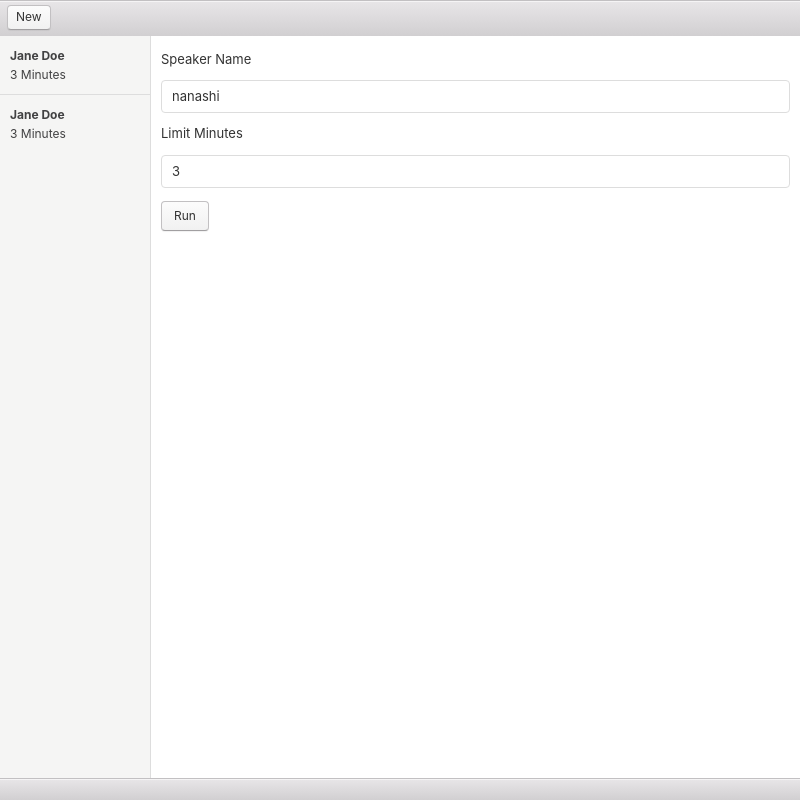
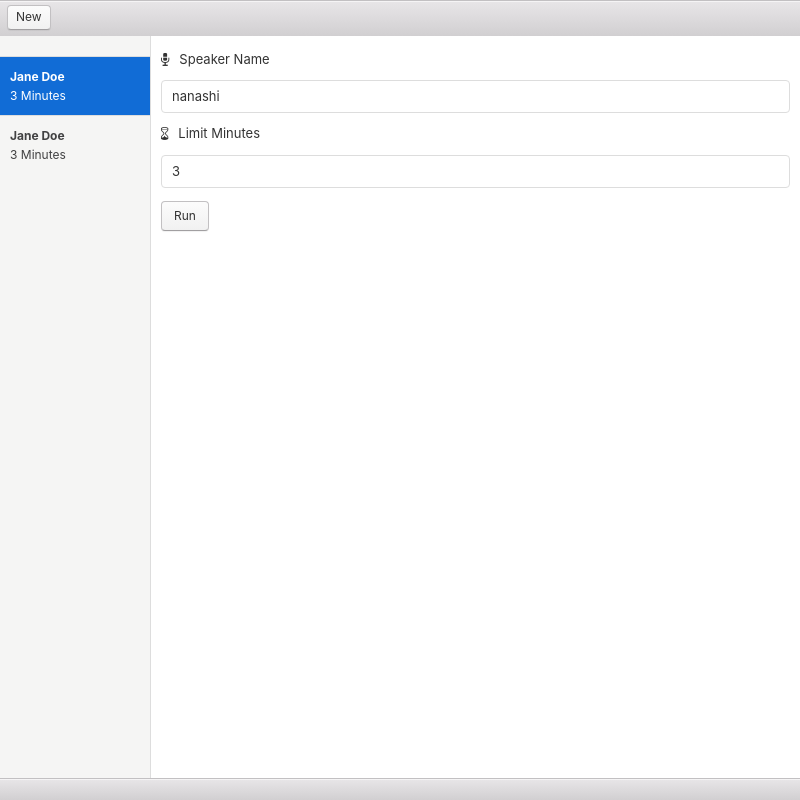
Before and after one commit to blp1526/electron_test, an Electron app: page index.html in a window 800 px wide. Drawn offline with Linux system fonts and the light colour scheme.

Commit message:
Add icons

```diff
--- a/assets/stylesheets/index.css
+++ b/assets/stylesheets/index.css
@@ -11,3 +11,7 @@ body {
 .form {
   margin: 10px;
 }
+
+.left-icon {
+  padding-right: 10px;
+}
--- a/index.html
+++ b/index.html
@@ -22,7 +22,9 @@
         <div class="pane-group">
           <div class="pane-sm sidebar">
             <ul class="list-group">
-              <li class="list-group-item">
+              <li class="list-group-header">
+              </li>
+              <li class="list-group-item active">
                 <div class="media-body">
                   <strong>Jane Doe</strong>
                   <p>3 Minutes</p>
@@ -41,11 +43,11 @@
             <div class="form">
               <p id="alert" class="alert"></p>
               <div class="form-group">
-                <label>Speaker Name</label>
+                <label><span class="icon icon-mic left-icon"></span>Speaker Name</label>
                 <input type="text" id="speakerName" class="form-control" value="nanashi">
               </div>
               <div class="form-group">
-                <label>Limit Minutes</label>
+                <label><span class="icon icon-hourglass left-icon"></span>Limit Minutes</label>
                 <input type="number" id="limitMinutes" class="form-control" min="1" value="3">
               </div>
               <p id="currentSeconds"></p>
```
